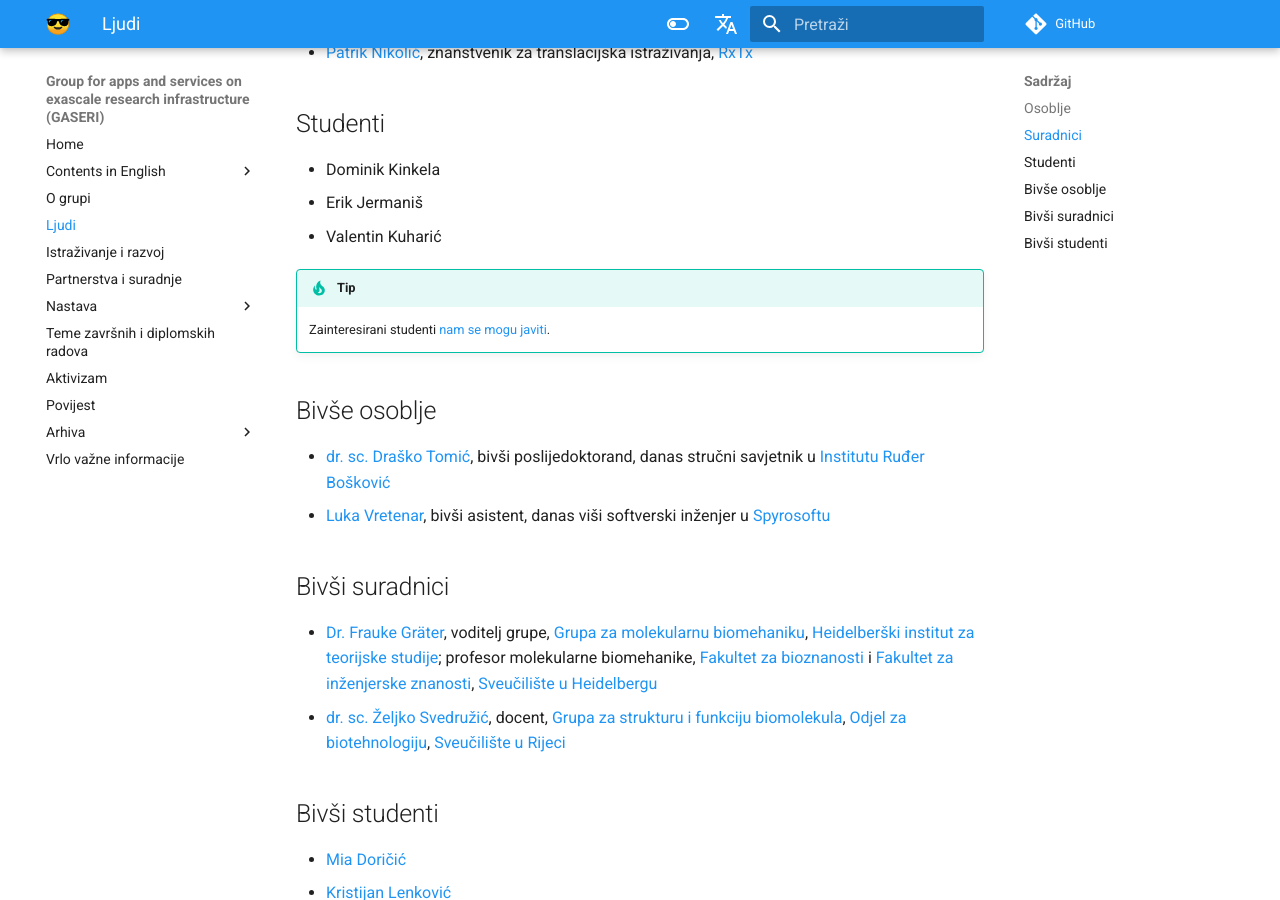
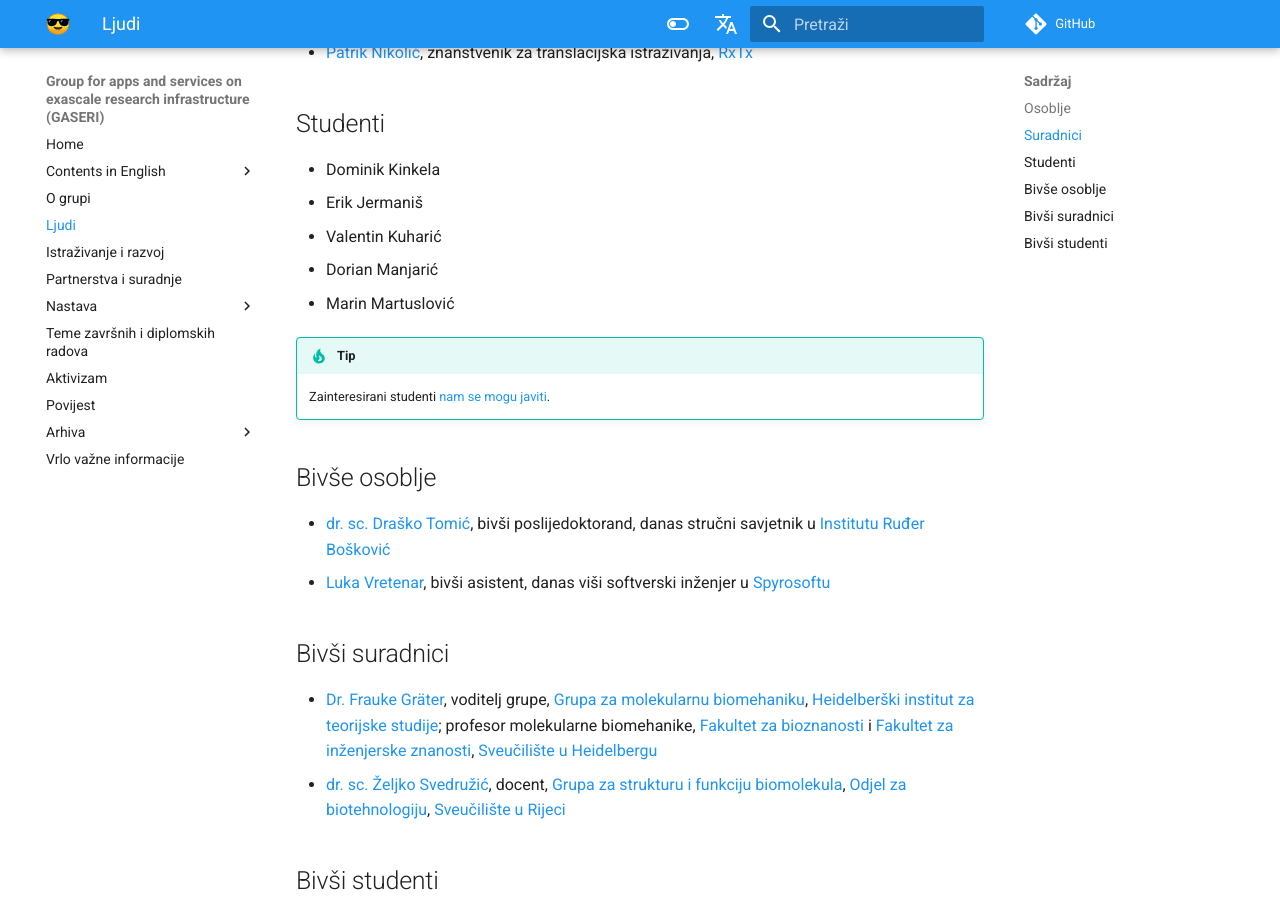
Before and after one commit to gaseri/website, an MkDocs documentation site: the page built from docs/hr/ljudi.md, in a window 1280 px wide and 900 px high, scrolled down 600 px. Built offline with MkDocs 1.6.1 and Material for MkDocs 9.7.7, drawn with Linux system fonts in a browser that asks for light colours; comment, search, counter and statistics services are not loaded.

Commit message:
Added Dorian and Marin

```diff
--- a/docs/hr/ljudi.md
+++ b/docs/hr/ljudi.md
@@ -25,6 +25,8 @@ author: Vedran Miletić
 - Dominik Kinkela
 - Erik Jermaniš
 - Valentin Kuharić
+- Dorian Manjarić
+- Marin Martuslović
 
 !!! tip
     Zainteresirani studenti [nam se mogu javiti](index.md#kako-se-ukljuciti).
```
Also changed, not shown: docs/en/people.md (+2 -0 lines).
